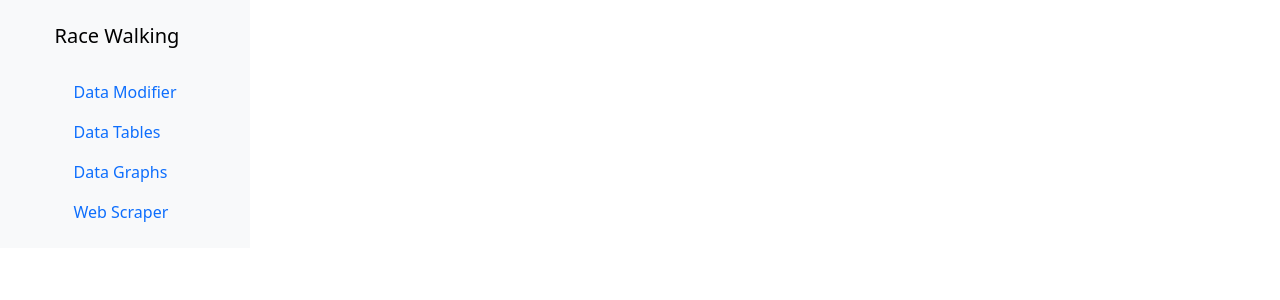
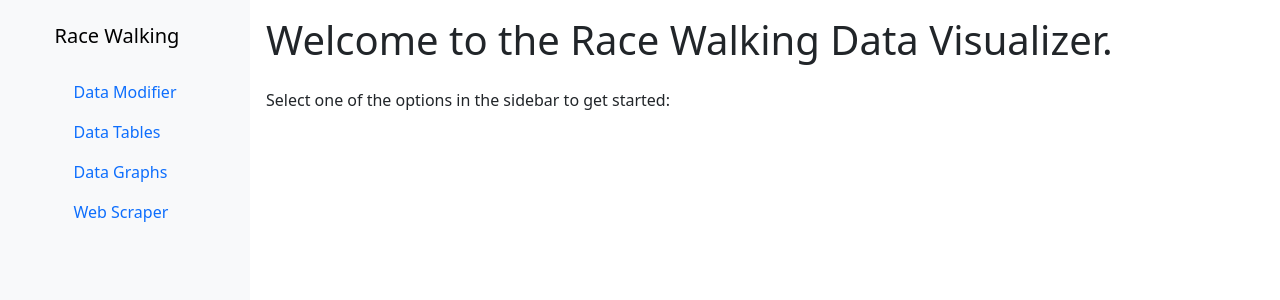
Before and after one commit to Ehc1000/Race-Walking-Data-Visualization, a Flask app: page / in a window 1280 px wide. Shown: the top 300 px of the page. Run offline with Flask 3, Linux system fonts and the light colour scheme; some libraries are stand-ins or nearby versions.

Commit message:
navbar (ugly)

```diff
--- a/app.py
+++ b/app.py
@@ -24,7 +24,7 @@ app.register_blueprint(webscraper_bp, url_prefix='/webscraper')
 # of the root app.
 @app.route('/')
 def home():
-    return render_template('base.html')
+    return render_template('index.html')
 
 if __name__ == '__main__':
     app.run(debug=True)
--- a/graphs.py
+++ b/graphs.py
@@ -16,6 +16,7 @@ graphs_bp = Blueprint('graphs', __name__)
 # Database connection
 conn = sqlite3.connect('DrexelRaceWalking.db', check_same_thread=False)
 
+
 def read_loc_data(race_id, athlete_ids):
     athlete_ids_str = ",".join(map(str, athlete_ids))
     query = f'''
@@ -28,15 +29,18 @@ def read_loc_data(race_id, athlete_ids):
     data.columns = ["ID", "IDRace", 'BibNumber', 'LOC', 'KneeAngle', 'Time']
     return data
 
+
 def read_bib_data():
     data = pd.read_sql('SELECT "IDAthlete", "BibNumber" FROM Bib LIMIT 96', conn)
     data.columns = ['ID', 'BibNumber']
     return data
 
+
 def read_id_data():
     data = pd.read_sql('SELECT "IDAthlete", "FirstName", "LastName" FROM Athlete', conn)
     data.columns = ['ID', 'FirstName', 'LastName']
     return data
+
 
 def read_judge_calls_data(race_id, athlete_ids):
     athlete_ids_str = ",".join(map(str, athlete_ids))
@@ -48,6 +52,7 @@ def read_judge_calls_data(race_id, athlete_ids):
     '''
     data = pd.read_sql(query, conn)
     return data
+
 
 def get_available_athletes(race_id):
     query = f'''
@@ -64,9 +69,12 @@ def get_available_athletes(race_id):
     # Return a list of BibNumbers
     return data['BibNumber'].tolist()
 
+
 predefined_colors = ["#1f77b4", "#ff7f0e", "#2ca02c", "#d62728", "#9467bd",
                      "#8c564b", "#e377c2", "#7f7f7f", "#bcbd22", "#17becf"]
 athlete_to_color = {}
+
+
 # predefined_colors = ["#1f77b4", "#ff7f0e", "#2ca02c", "#d62728", "#9467bd",
 #                      "#8c564b", "#e377c2", "#7f7f7f", "#bcbd22", "#17becf"]
 # athlete_to_color = {}
@@ -76,6 +84,8 @@ def get_unique_color(runner_id):
     if runner_id not in athlete_to_color:
         athlete_to_color[runner_id] = predefined_colors[len(athlete_to_color) % len(predefined_colors)]
     return athlete_to_color[runner_id]
+
+
 # # Function to generate unique colors for each athlete
 # def get_unique_color(runner_id):
 #     if runner_id not in athlete_to_color:
@@ -96,7 +106,7 @@ def generate_graph(race_id: int, athletes):
         "#e377c2",  # Pink
         "#7f7f7f",  # Gray
         "#bcbd22",  # Yellow-green
-        "#17becf"   # Cyan
+        "#17becf"  # Cyan
     ]
     # Fetch data for specified athlete IDs only
     print(athletes)
@@ -112,7 +122,8 @@ def generate_graph(race_id: int, athletes):
     merged_data = pd.merge(bib_data, name_data, on='ID')
 
     # Initialize figure for plot
-    p = figure(title=f'Loss of Contact vs Judge Calls for Race {race_id}', x_axis_type="datetime", width=1920, height=940)
+    p = figure(title=f'Loss of Contact vs Judge Calls for Race {race_id}', x_axis_type="datetime", width=1920,
+               height=940)
 
     index = 0
     # Add each athlete's data to the combined plot
@@ -194,7 +205,7 @@ def generate_graph(race_id: int, athletes):
     p.xaxis.axis_label = "Time"
     p.yaxis.axis_label = "LOC"
 
-    graph_dir = 'static\graphs'
+    graph_dir = 'static/graphs'
 
     if not os.path.exists(graph_dir):
         os.makedirs(graph_dir)
--- a/templates/base.html
+++ b/templates/base.html
@@ -5,39 +5,65 @@
     <title>{% block title %}Race Walking Data Visualizer{% endblock %}</title>
     <link rel="stylesheet" href="{{ url_for('static', filename='bootstrap/css/bootstrap.min.css') }}">
     <link rel="stylesheet" href="{{ url_for('static', filename='tables.css') }}">
+    <style>
+        body {
+            min-height: 100vh;
+            display: flex;
+            margin: 0;
+        }
+
+        .navbar-container {
+            height: 100vh;
+            background-color: #f8f9fa;
+            position: fixed;
+            top: 0;
+            left: 0;
+            width: 250px;
+            overflow-y: auto;
+        }
+
+        .content-container {
+            margin-left: 250px;
+            flex: 1;
+            padding: 1rem;
+        }
+
+    </style>
+    {% block head_bottom %}
+    {% endblock %}
 </head>
 <body>
-<div class="d-flex">
-    <nav class="navbar navbar-expand-md navbar-light bg-light flex-column flex-shrink-0 p-3" style="width: 250px;">
+<div class="navbar-container">
+    <nav class="navbar navbar-expand-md navbar-light bg-light flex-column flex-shrink-0 p-3">
         <a href="/" class="navbar-brand mb-3">Race Walking</a>
         <ul class="nav nav-pills flex-column mb-auto">
             <li class="nav-item">
-                <a href="/data" class="nav-link {% if request.path == '/data' %}{% endif %}">
+                <a href="/data" class="nav-link {% if request.path == '/data' %}active{% endif %}">
                     Data Modifier
                 </a>
             </li>
             <li>
-                <a href="/tables" class="nav-link {% if request.path == '/tables' %}{% endif %}">
+                <a href="/tables" class="nav-link {% if request.path == '/tables' %}active{% endif %}">
                     Data Tables
                 </a>
             </li>
             <li>
-                <a href="/graphs" class="nav-link {% if request.path == '/graphs' %}{% endif %}">
+                <a href="/graphs/race/1" class="nav-link {% if request.path == '/graphs/race/1' %}active{% endif %}">
                     Data Graphs
                 </a>
             </li>
             <li>
-                <a href="/webscraper" class="nav-link {% if request.path == '/webscraper' %}{% endif %}">
+                <a href="/webscraper" class="nav-link {% if request.path == '/webscraper' %}active{% endif %}">
                     Web Scraper
                 </a>
             </li>
         </ul>
     </nav>
+</div>
 
-    <div class="container-fluid p-4">
-        {% block content %}
-        {% endblock %}
-    </div>
+<div class="content-container">
+    {% block content %}
+    {% endblock %}
 </div>
 
 <script src="{{ url_for('static', filename='bootstrap/js/bootstrap.bundle.min.js') }}"></script>
--- a/templates/index.html
+++ b/templates/index.html
@@ -3,13 +3,6 @@
 {% block title %}Race Walking Data Visualizer{% endblock %}
 
 {% block content %}
-<h1 class="mb-4">Welcome to the Race Walking Data Visualizer.</h1>
-<p>Select one of the options in the sidebar to get started:</p>
-<ul class="list-group">
-    <li class="list-group-item"><a href="/data">Data Modifier</a></li>
-    <li class="list-group-item"><a href="/tables">Data Tables</a></li>
-    <li class="list-group-item"><a href="/graphs">Data Graphs</a></li>
-    <li class="list-group-item"><a href="/webscraper">Web Scraper</a></li>
->>>>>>> d77e07e (stuff)
-</ul>
+    <h1 class="mb-4">Welcome to the Race Walking Data Visualizer.</h1>
+    <p>Select one of the options in the sidebar to get started:</p>
 {% endblock %}
```
Also changed, not shown: templates/web_scraper.html (+13 -10 lines), RWComplete.db.
